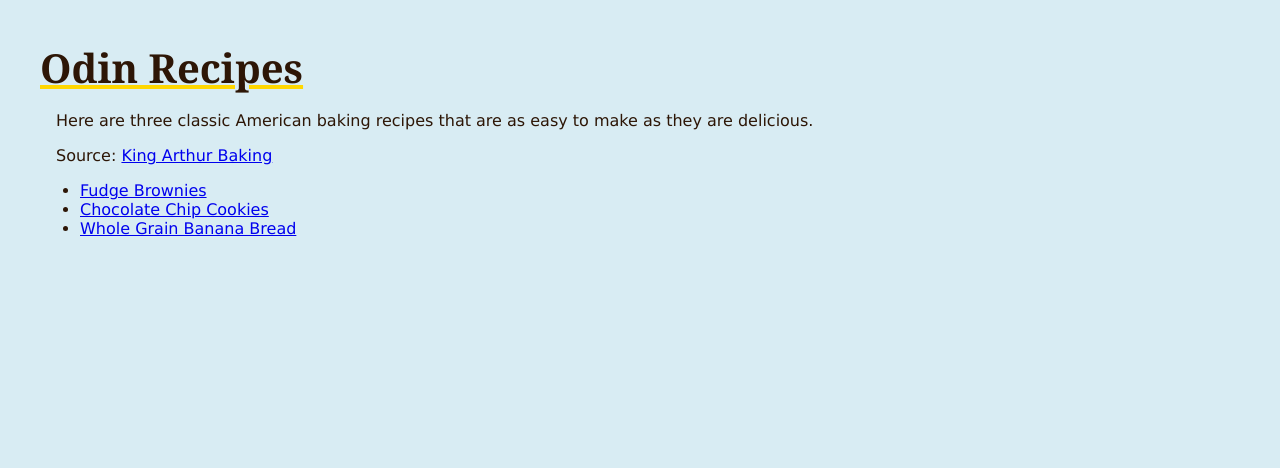
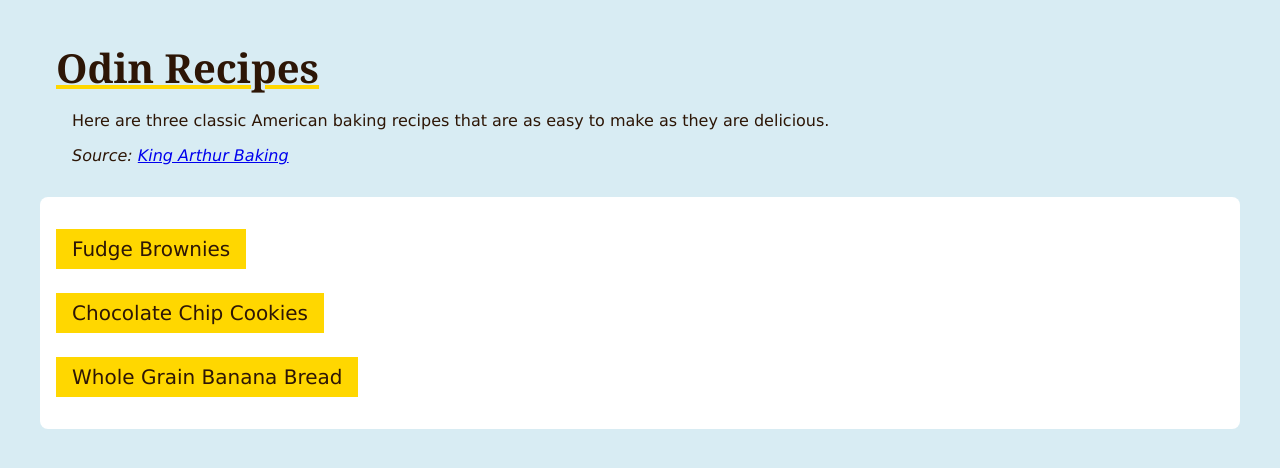
Before and after one commit to SabineEmden/odin-recipes, a plain HTML site: page index.html in a window 1280 px wide. Drawn offline with Linux system fonts and the light colour scheme.

Commit message:
apply style to index page

```diff
--- a/index.html
+++ b/index.html
@@ -6,16 +6,21 @@
   <link rel="stylesheet" href="./style.css">
 </head>
 <body>
+  <div class="intro">
     <h1>Odin Recipes</h1>
 
     <p>Here are three classic American baking recipes that are as easy to make as they are delicious.</p>
-  <p>Source: <a href="https://www.kingarthurbaking.com/recipes/collections/master-the-classics">King Arthur Baking</a></p>
+    <p class="source">Source: <a href="https://www.kingarthurbaking.com/recipes/collections/master-the-classics">King Arthur Baking</a></p>
+  </div>
 
-  <ul>
+  <div class="container">
+    <ul class="recipes">
       <li><a href="./recipes/fudge-brownies.html">Fudge Brownies</a></li>
       <li><a href="./recipes/chocolate-chip-cookies.html">Chocolate Chip Cookies</a></li>
       <li><a href="./recipes/banana-bread.html">Whole Grain Banana Bread</a></li>
     </ul>
+  </div>
+
 
 </body>
 </html>
--- a/style.css
+++ b/style.css
@@ -17,10 +17,6 @@ h1 {
 h2 {
   display: inline-block;
   background-color: gold;
-
-}
-
-h2 {
   margin: 8px 0;
   padding: 8px 16px;
 }
@@ -46,7 +42,7 @@ img {
   font-style: italic;
 }
 
-.recipe {
+.container {
   background-color: white;
   border-radius: 8px;
   padding: 8px 16px;
@@ -61,6 +57,25 @@ p {
   padding-left: 16px;
 }
 
+.recipes {
+  list-style: none;
+  padding: 0;
+}
+
+.recipes li {
+  background-color: gold;
+  /* display: inline-block; */
+  margin: 24px 0;
+  padding: 8px 16px;
+  width: fit-content;
+}
+
+li a {
+  color: #2d1606;
+  font-size: 20px;
+  text-decoration: none;
+}
+
 .nav {
-  padding: 0 16px;
+  padding: 0 32px;
 }
```
Also changed, not shown: recipes/banana-bread.html (+1 -1 lines), recipes/chocolate-chip-cookies.html (+1 -1 lines), recipes/fudge-brownies.html (+1 -1 lines). Lines whose indentation alone changed are shown as unchanged.
